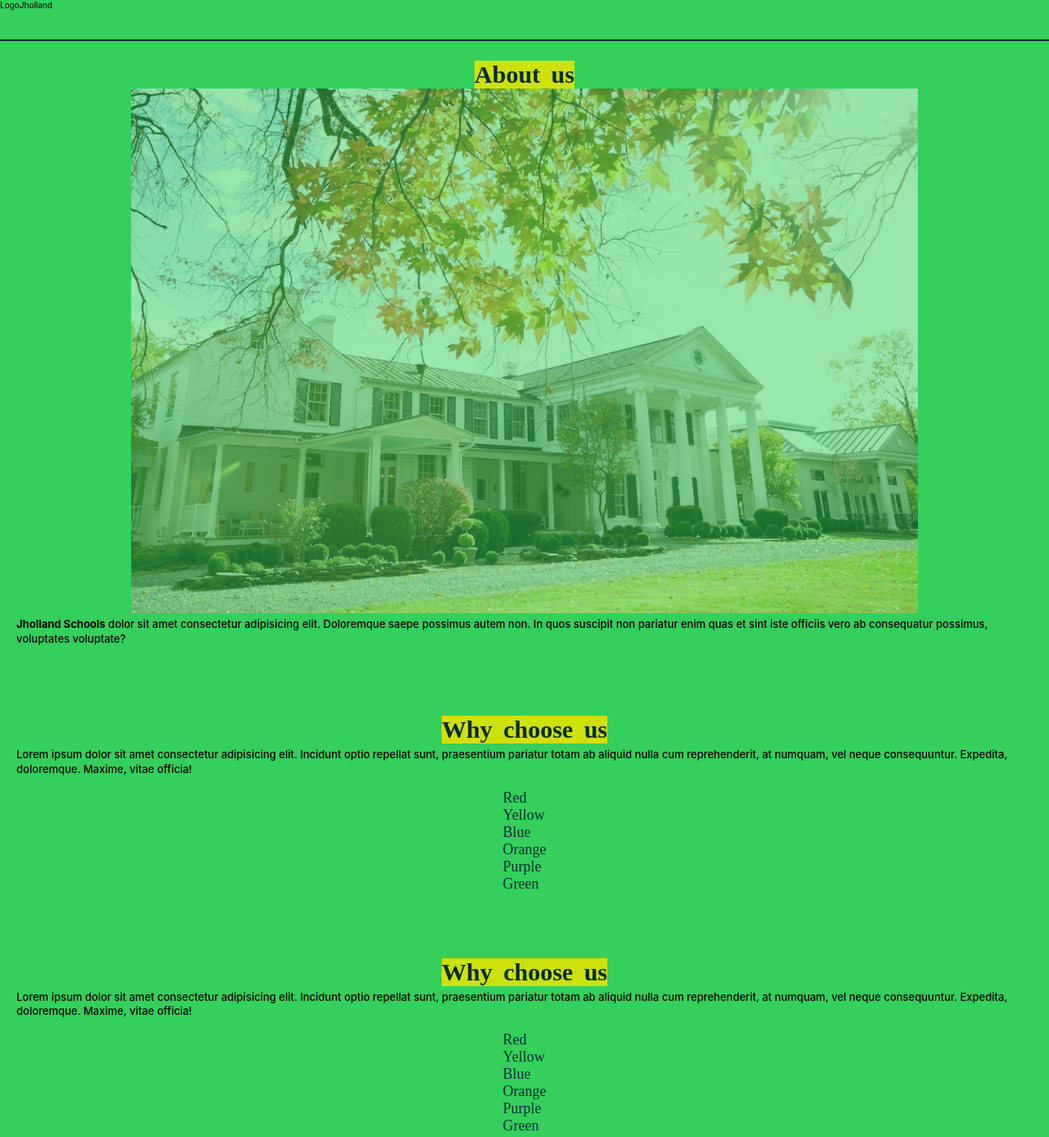
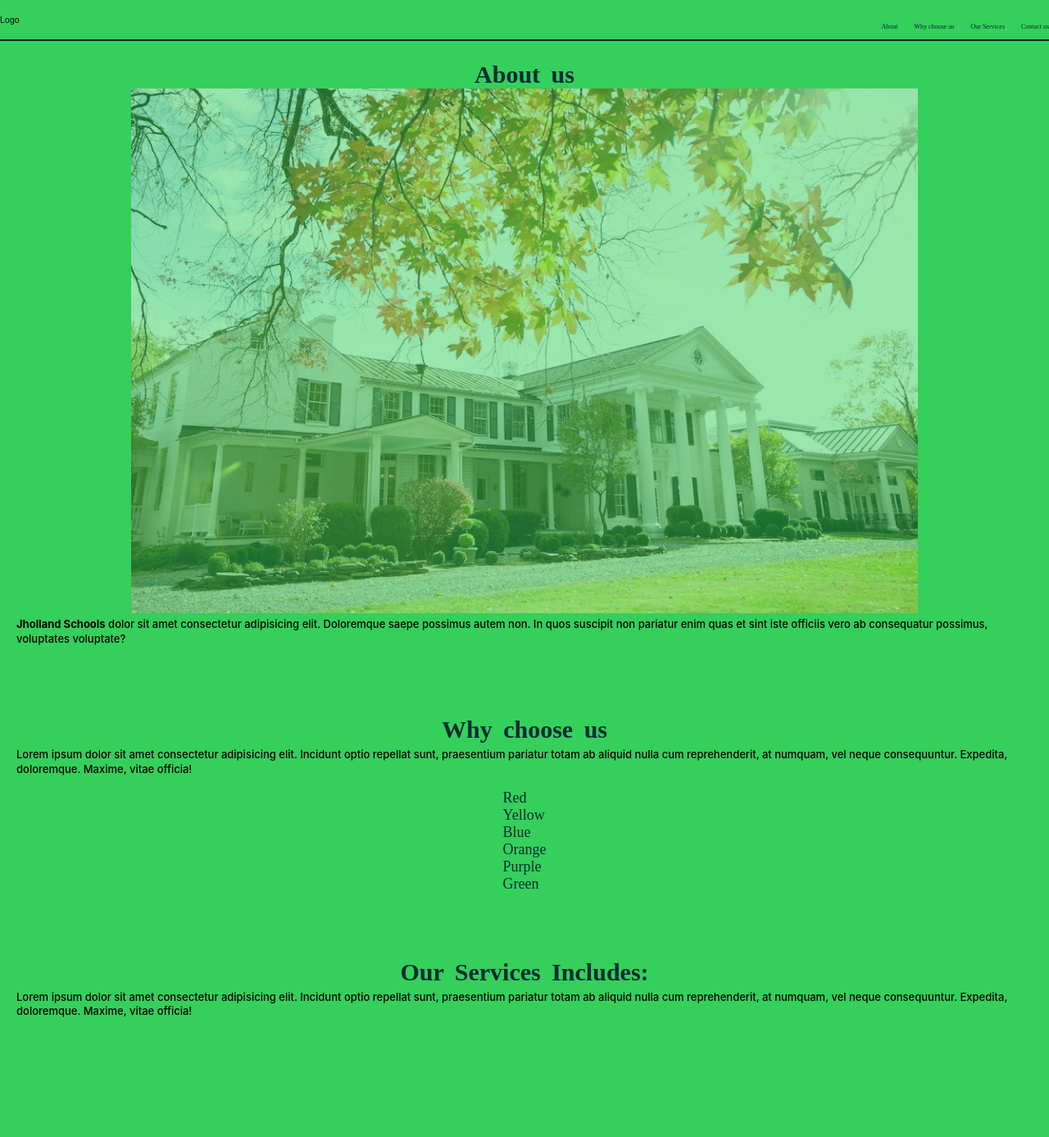
Before and after one commit to M1K3Y-917/jholland, a plain HTML site: page index.html in a window 1280 px wide. Shown: the whole page at 82% size. After the commit the page ends 1304 px from the top, so only its background shows below. Drawn offline with Linux system fonts and the light colour scheme.

Commit message:
nav-scroll

```diff
--- a/index.html
+++ b/index.html
@@ -12,9 +12,16 @@
 <body>
     <nav class="nav">
         <div class="logo">Logo</div>
-        <div class="name">Jholland</div>
+        <ul class="navi">
+            <li><a href="#abt" class="nav-link">About</a></li>
+            <li><a href="#why" class="nav-link">Why choose us</a></li>
+            <li><a href="#ser" class="nav-link">Our Services</a></li>
+            <li><a href="#" class="nav-link">Contact us</a></li>
+            <!-- <li><a href="" class="nav-link"></a></li> -->
+        </ul>
     </nav>
-    <div class="section abt">
+    <div class="obs"></div>
+    <div class="section abt" id="abt">
 
         <h1>About us</h1>
         <img class="abt--img" src="gal-1.jpeg">
@@ -25,7 +32,7 @@
             non pariatur enim quas et sint iste officiis vero ab consequatur possimus, voluptates voluptate?
         </p>
     </div>
-    <div class="section sections why">
+    <div class="section sections why" id="why">
 
         <h1>Why choose us</h1>
         <p>Lorem ipsum dolor sit amet consectetur adipisicing elit. Incidunt optio repellat sunt, praesentium pariatur
@@ -53,33 +60,14 @@
             </li>
         </ul>
     </div>
-    <div class="section sections why">
+    <div class="section sections why" id="ser">
 
-        <h1>Why choose us</h1>
+        <h1>Our Services Includes:</h1>
         <p>Lorem ipsum dolor sit amet consectetur adipisicing elit. Incidunt optio repellat sunt, praesentium pariatur
             totam ab aliquid nulla cum reprehenderit, at numquam, vel neque consequuntur. Expedita, doloremque. Maxime,
             vitae officia!
         </p>
-        <ul>
-            <li>
-                Red
-            </li>
-            <li>
-                Yellow
-            </li>
-            <li>
-                Blue
-            </li>
-            <li>
-                Orange
-            </li>
-            <li>
-                Purple
-            </li>
-            <li>
-                Green
-            </li>
-        </ul>
+
     </div>
 </body>
 
--- a/script.js
+++ b/script.js
@@ -1,6 +1,8 @@
 // alert("Heloo");
 
 const section = document.querySelectorAll(".sections");
+const abt = document.querySelector("#abt");
+const nav = document.querySelector(".nav");
 
 const observer = new IntersectionObserver(
   function (e) {
@@ -20,3 +22,32 @@ section.forEach((e) => {
   e.classList.add("section--hidden");
   observer.observe(e);
 });
+
+document.querySelector(".navi").addEventListener("click", function (e) {
+  e.preventDefault();
+  if (
+    !(e.target.getAttribute("href") === "#") &&
+    !(e.target === e.currentTarget)
+  ) {
+    const href = document.querySelector(e.target.getAttribute("href"));
+    href.scrollIntoView({ behavior: "smooth" });
+  }
+});
+
+const naav = new IntersectionObserver(
+  function (e) {
+    const [entry] = e;
+    if (!entry.isIntersecting) {
+      nav.classList.add("sticky-nav");
+    } else {
+      nav.classList.remove("sticky-nav");
+    }
+  },
+  {
+    root: null,
+    threshold: 0,
+    // rootMargin: "-90px",
+  }
+);
+
+naav.observe(abt);
--- a/style.css
+++ b/style.css
@@ -12,6 +12,30 @@ html {
     display: flex;
     border-bottom: 2px #052C32 solid;
     height: 5rem;
+    justify-content: space-between;
+    align-items: center;
+    z-index: 1000000000000;
+    background-color: #35CF5C;
+
+    width: 100%;
+}
+
+.sticky-nav {
+
+    position: fixed;
+    transition: all 0.4s;
+}
+
+.navi {
+    display: flex;
+    gap: 2rem;
+    justify-content: space-around;
+}
+
+.nav-link {
+    font-size: 0.8rem;
+    color: #052C32;
+    text-decoration: none;
 }
 
 body {
@@ -27,7 +51,7 @@ h1 {
     font-family: 'spicy rice';
     font-family: 'ObelixPro';
     font-weight: 900;
-    background-color: #CDE10A;
+    /* background-color: #CDE10A; */
     font-size: 3rem;
     text-align: center;
     word-spacing: 6px;
```
